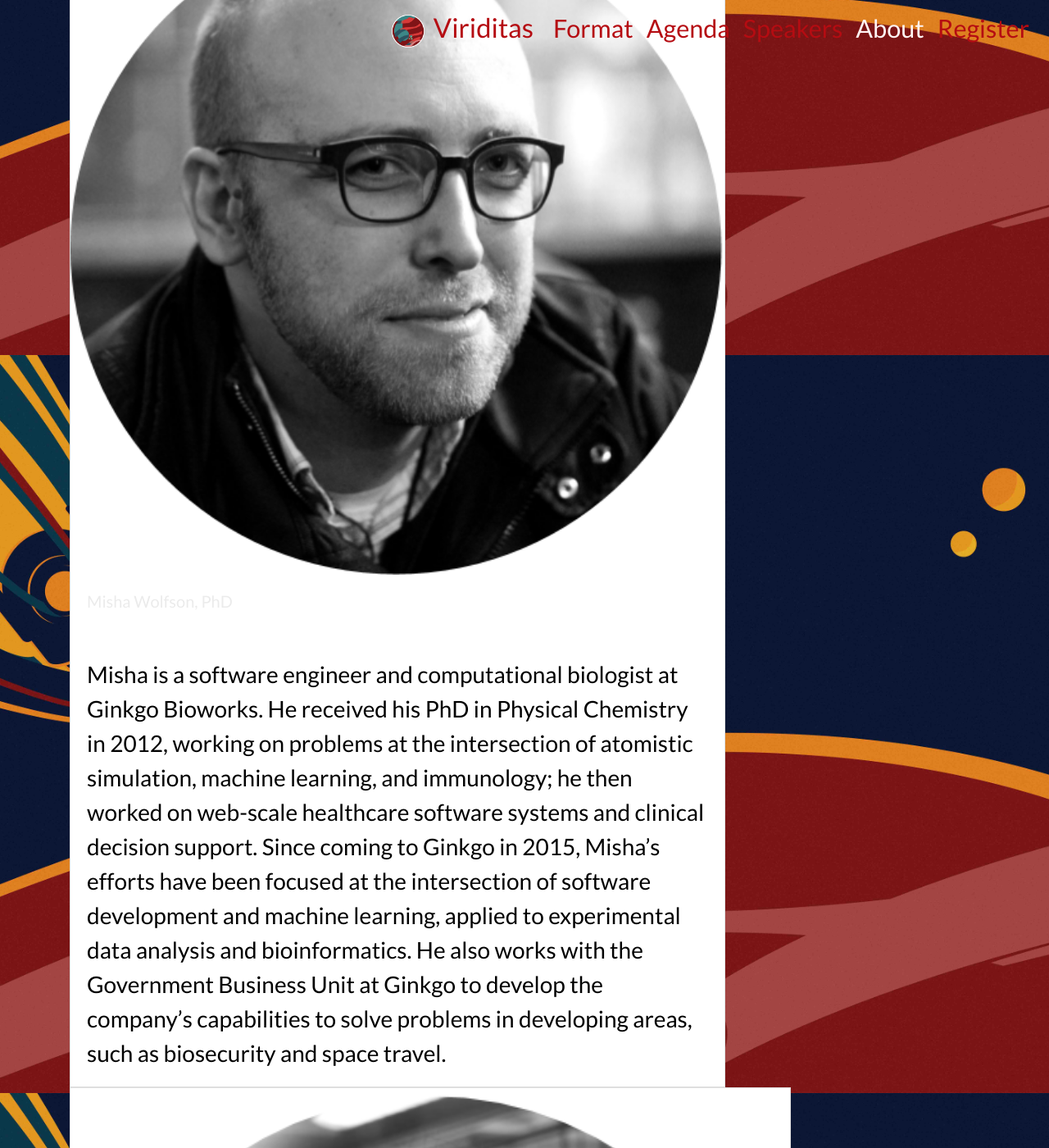
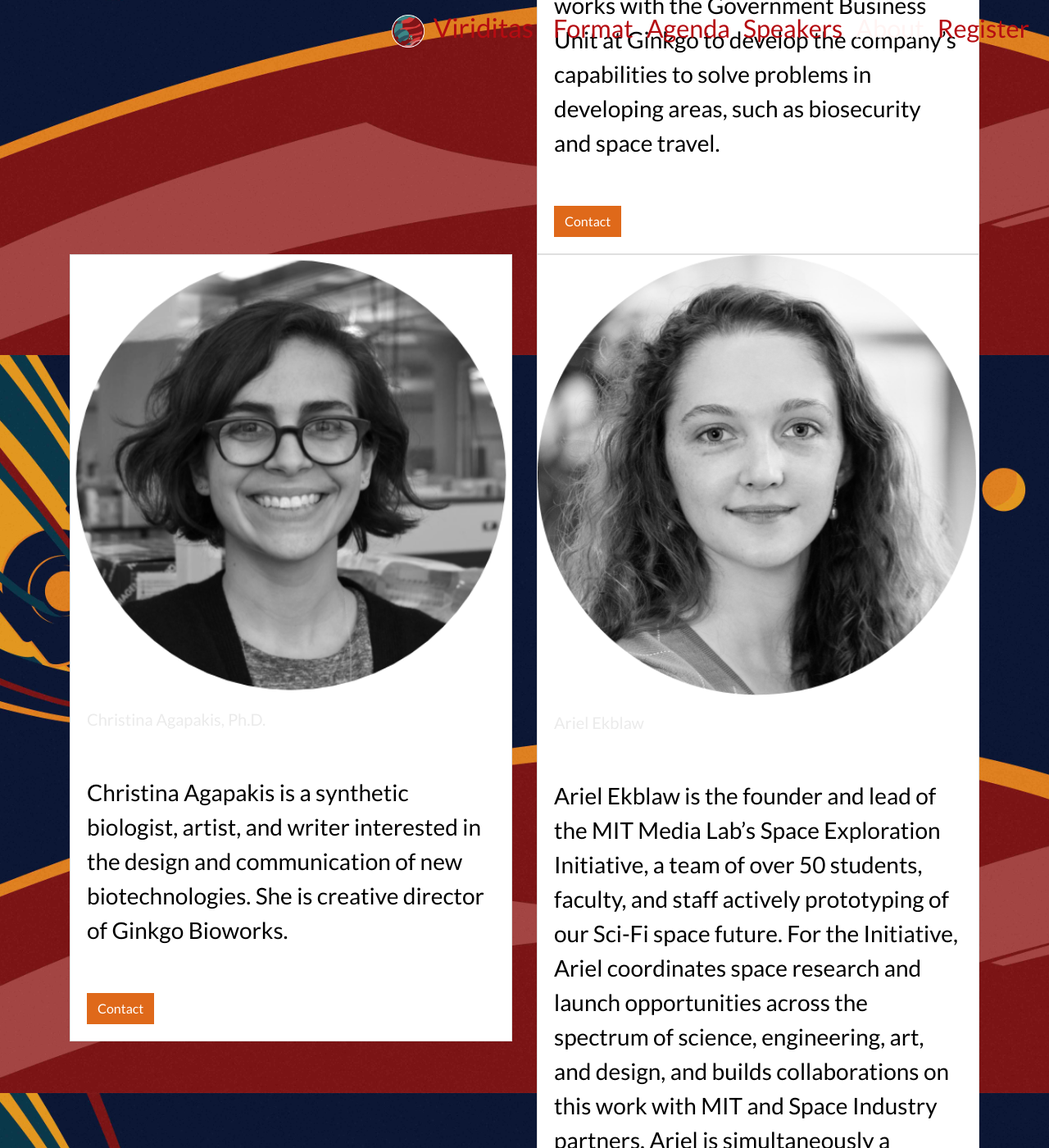
Before and after one commit to viriditas-org/viriditas-org.github.io, a Jekyll site: the page built from about.html, in a window 1280 px wide and 1400 px high, scrolled down 1367 px. Shown: the whole window at 82% size. Built offline with Jekyll 4.4.1, drawn with Linux system fonts in a browser that asks for light colours; nearby versions of some CDN libraries; some of the changed text lies outside the part shown.

Commit message:
Refactor about page

```diff
--- a/_includes/navbar.html
+++ b/_includes/navbar.html
@@ -14,5 +14,4 @@
       {%- endfor %}
     </ul>
   </div>
-
 </nav>
--- /dev/null
+++ b/_layouts/card-collection.html
@@ -0,0 +1,26 @@
+---
+layout: page
+
+---
+
+{{ content }}
+
+{%- assign page_slug = page.url | split: "/" | last  -%}
+{%- assign items = site[page_slug] | where_exp: "item", "item.order" | sort: "order" -%}
+
+{% for item in items %}
+  {% cycle '<div class="row">', '' %}
+    <div class="col-lg">
+      <div class="card">
+        <img class="card-img-top" src="{{ item.img }}">
+        <div class="card-body">
+          <h5 class="card-title">{{ item.name }}</h5>
+          <p class="card-text">
+            {{ item.content }}
+          </p>
+          <a href="#" class="btn btn-primary">Contact</a>
+        </div>
+      </div>
+    </div>
+  {% cycle '', '</div><div class="mw-100"></div>' %}
+{% endfor %}
--- a/about.html
+++ b/about.html
@@ -1,68 +1,7 @@
 ---
 
 title: About
-layout: page
+layout: card-collection
 menu_order: 4
 
 ---
-
-<div class="card" style="width: 50rem;">
-  <img class="card-img-top" src="https://viriditas-org.github.io/photos/shannon.png" alt="">
-  <div class="card-body">
-    <h5 class="card-title">Shannon Nangle, PhD</h5>
-    <p class="card-text">
-      Shannon is a postdoc in Pam Silver’s lab at Harvard. Her lifelong ambition
-      has been to facilitate a permanent human presence beyond Earth and plans to grow plant-human
-      hybrids on Mars.
-    </p>
-    <a href="#" class="btn btn-primary">Contact</a>
-  </div>
-</div>
-
-<div class="card" style="width: 50rem;">
-  <img class="card-img-top" src="https://viriditas-org.github.io/photos/misha.png" alt="">
-  <div class="card-body">
-    <h5 class="card-title">Misha Wolfson, PhD</h5>
-    <p class="card-text">
-      Misha is a software engineer and computational biologist at Ginkgo Bioworks. He received his PhD
-      in Physical Chemistry in 2012, working on problems at the intersection of atomistic simulation,
-      machine learning, and immunology; he then worked on web-scale healthcare software systems and
-      clinical decision support. Since coming to Ginkgo in 2015, Misha’s efforts have been focused at
-      the intersection of software development and machine learning, applied to experimental data
-      analysis and bioinformatics. He also works with the Government Business Unit at Ginkgo to
-      develop the company’s capabilities to solve problems in developing areas, such as biosecurity
-      and space travel.
-    </p>
-  </div>
-</div>
-
-<div class="mw-100"></div>
-
-<div class="card" style="width: 55rem;">
-  <img class="card-img-top" src="https://viriditas-org.github.io/photos/christina.png" alt="">
-  <div class="card-body">
-    <h5 class="card-title">Christina Agapakis, PhD</h5>
-    <p class="card-text">
-      Christina is a synthetic biologist, artist, and writer interested in the design and
-      communication of new biotechnologies. She is creative director of Ginkgo Bioworks.
-    </p>
-  </div>
-</div>
-
-<div class="card" style="width: 55rem;">
-  <img class="card-img-top" src="https://viriditas-org.github.io/photos/ariel.png" alt="">
-  <div class="card-body">
-    <h5 class="card-title">Ariel Ekblaw</h5>
-    <p class="card-text">
-      Ariel is the founder and lead of the MIT Media Lab’s Space Exploration Initiative, actively
-      prototyping of our Sci-Fi space future. Ariel is simultaneously a graduate research assistant
-      at the MIT Media Lab, where she is completing a PhD in Aerospace Structures in Dr. Paradiso’s
-      Responsive Environments group. Her current research includes designing, testing, and deploying
-      self-assembling space architecture, for future space tourist habitats and space stations in
-      orbit around the Earth and Mars. Her past work experience includes blockchain product
-      development, cloud computing analytics at Microsoft Azure, big data programming at the CERN
-      Particle Physics Laboratory, microgravity research with NASA, and Mars2020 rover hardware
-      systems engineering at NASA’s Jet Propulsion Laboratory.
-    </p>
-  </div>
-</div>
```
Also changed, not shown: _about/1_shannon.md (deleted, +0 -8 lines), _about/3_christina.md (deleted, +0 -7 lines), _about/ariel.md (renamed from _about/4_ariel.md, +2 -0 lines), _about/christina.md (added, +9 -0 lines), _about/misha.md (renamed from _about/2_misha.md, +2 -0 lines), _about/shannon.md (added, +10 -0 lines).
